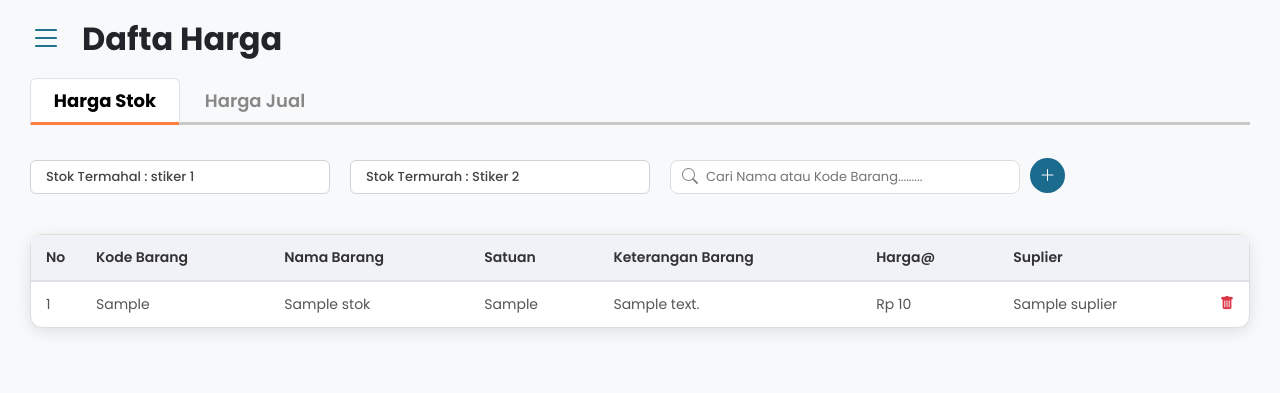
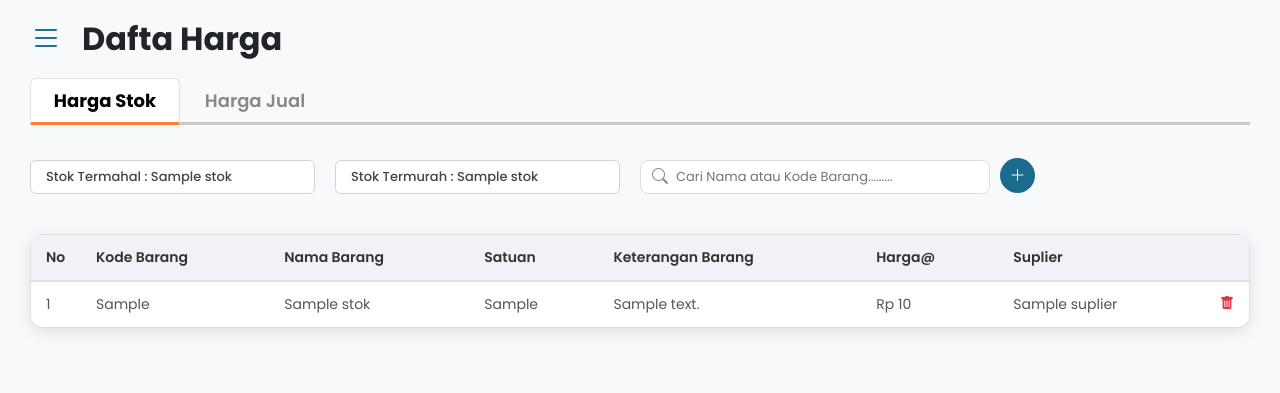
Before and after one commit to olookdev/Software_DSI, a Django app: page /daftar_harga/ in a window 1280 px wide. Shown: the part 70-463 px from the top of the page. Run offline with Django 5.2, Linux system fonts and the light colour scheme; tables that the repository leaves empty hold one stand-in row (values such as "Sample post").

Commit message:
halaman stok opname done

```diff
--- a/inventory/templates/components/info_cards.html
+++ b/inventory/templates/components/info_cards.html
@@ -19,11 +19,12 @@
         font-size: 13px;
         font-weight: 500;
         padding: 6px 15px;
-        width: 250px;
-        min-width: 180px;
+
+        width: fit-content;
+        min-width: 250px;
+
         outline: none;
         cursor: default;
         margin-right: 5px;
-        width: 300px;
     }
 </style>
--- a/inventory/templates/inventory/base.html
+++ b/inventory/templates/inventory/base.html
@@ -212,7 +212,6 @@
                 Piutang
             </a>
             <a href="{% url 'transaksi' %}" class="sidebar-link {% if request.resolver_match.url_name == 'transaksi' %}active{% endif %}">Transaksi</a>
-            <a href="{% url 'pengiriman' %}" class="sidebar-link {% if request.resolver_match.url_name == 'pengiriman' %}active{% endif %}">Pengiriman</a>
             <div style="margin-top: 50px;">
                 <hr>
                 <a href="#" class="sidebar-link text-muted">Export To Excel</a>
--- a/inventory/templates/inventory/daftar_harga.html
+++ b/inventory/templates/inventory/daftar_harga.html
@@ -1,6 +1,5 @@
 {% extends 'inventory/base.html' %}
 {% load humanize %}
-
 {% block page_title %}Dafta Harga{% endblock %}
 
 {% block content %}
@@ -21,8 +20,8 @@
     <div class="tab-pane fade show active" id="harga-stok" role="tabpanel" aria-labelledby="harga-stok-tab">
         <div class="action-bar">
             <div class="controls-group">
-                {% include 'components/info_cards.html' with label="Stok Termahal" value="stiker 1 " %}
-                {% include 'components/info_cards.html' with label="Stok Termurah" value="Stiker 2" %}
+                {% include 'components/info_cards.html' with label="Stok Termahal" value=stok_termahal %}
+                {% include 'components/info_cards.html' with label="Stok Termurah" value=stok_termurah %}
                 {% include 'components/search_bar.html' with placeholder_text="Cari Nama atau Kode Barang........." %}
                 {% include 'components/btn_plus.html' with modal_id="tambahhargastok" %}
             </div>
@@ -61,7 +60,7 @@
                         </tr>
                         {% empty %}
                         <tr>
-                            <td colspan="7" class="text-center">Belum ada data harga dari suplier.</td>
+                            <td colspan="8" class="text-center py-4 text-muted">Belum ada data harga dari suplier atau barang tidak ditemukan.</td>
                         </tr>
                         {% endfor %}
                     </tbody>
@@ -73,9 +72,9 @@
     <div class="tab-pane fade" id="harga-jual" role="tabpanel" aria-labelledby="harga-jual-tab">
         <div class="action-bar">
             <div class="controls-group">
-                {% include 'components/info_cards.html' with label="Barang Termahal" value="stiker 1" %}
-                {% include 'components/info_cards.html' with label="Barang Termurah" value="Stiker 2" %}
-                {% include 'components/search_bar.html' with placeholder_text="Cari..." %}
+                {% include 'components/info_cards.html' with label="Barang Termahal" value=produk_termahal %}
+                {% include 'components/info_cards.html' with label="Barang Termurah" value=produk_termurah %}
+                {% include 'components/search_bar.html' with placeholder_text="Cari Nama atau Kode Produk........." %}
                 {% include 'components/btn_plus.html' with modal_id="tambahhargajual" %}
             </div>
             <div class="table-container-shadow">
@@ -104,24 +103,16 @@
                             data-listrik="{{ hj.biaya_listrik }}"
                             data-keterangan="{{ hj.keterangan_produk|escapejs }}"
                             data-jual="{{ hj.harga_jual_akhir }}"
-                        data-bahan='[
-                            {% for b in hj.list_bahan.all %}
-                            {"id": "{{ b.barang.id }}", "nama": "{{ b.barang.nama_barang|escapejs }}", "harga": "{{ b.harga_stok_terpilih.harga_satuan|floatformat:0 }}"}{% if not forloop.last %},{% endif %}
-                            {% endfor %}
-                        ]'
+                            data-bahan='[{% for b in hj.list_bahan.all %}{"id": "{{ b.barang.id }}", "nama": "{{ b.barang.nama_barang|escapejs }}", "harga": "{{ b.harga_stok_terpilih.harga_satuan|floatformat:0 }}"}{% if not forloop.last %},{% endif %}{% endfor %}]'
                             ondblclick="pemicuModalEditJual(this)">
                             <td>{{ forloop.counter }}</td>
-
                             <td class="fw-bold text-secondary">{{ hj.kode_produk|default:"-" }}</td>
-
                             <td><strong>{{ hj.nama_produk }}</strong></td>
-
                             <td>
                                 {% for b in hj.list_bahan.all %}
                                     • {{ b.barang.nama_barang }} <span class="text-muted">({{ b.barang.kode_barang }})</span><br>
                                 {% empty %}-{% endfor %}
                             </td>
-
                             <td>{{ hj.keterangan_produk|default:"-" }}</td>
                             <td>Rp {{ hj.biaya_tenaga_kerja|floatformat:0|intcomma }}</td>
                             <td>Rp {{ hj.biaya_listrik|floatformat:0|intcomma }}</td>
@@ -140,7 +131,7 @@
                         </tr>
                         {% empty %}
                         <tr>
-                            <td colspan="10" class="text-center text-muted">Belum ada data harga jual.</td>
+                            <td colspan="10" class="text-center py-4 text-muted">Belum ada data harga jual atau produk tidak ditemukan.</td>
                         </tr>
                         {% endfor %}
                     </tbody>
@@ -904,6 +895,58 @@ function bukaModalEdit(idHarga, idBarang, idSuplier, hargaSatuan) {
     const modalStok = new bootstrap.Modal(modalStokElement);
     modalStok.show();
 }
+
+document.addEventListener("DOMContentLoaded", function() {
+    // Cari elemen tag input di dalam komponen search_bar
+    const searchInput = document.querySelector("#harga-search-container input[type='text']");
+    const searchForm = document.getElementById("form-search-harga");
+
+    if (searchInput) {
+        // Kembalikan kata kunci pencarian terakhir ke dalam kotak input agar tidak hilang pasca reload
+        searchInput.value = "{{ query|default:'' }}";
+
+        // Kirim pencarian ke server saat ditekan Enter
+        searchInput.addEventListener("keypress", function(e) {
+            if (e.key === "Enter") {
+                e.preventDefault();
+                searchForm.submit();
+            }
+        });
+
+        // Kirim ulang/reset pencarian otomatis jika teks dihapus kosong melompong
+        searchInput.addEventListener("input", function() {
+            if (this.value === "") {
+                searchForm.submit();
+            }
+        });
+    }
+});
+
+document.addEventListener("DOMContentLoaded", function() {
+    const searchInput = document.querySelector("#jual-search-container input[type='text']");
+    const searchForm = document.getElementById("form-search-jual");
+
+    if (searchInput) {
+        // Set value input dengan pencarian terakhir agar teksnya tidak hilang setelah reload
+        searchInput.name = "search_jual"; // Set atribut name input secara dinamis
+        searchInput.value = "{{ query_jual|default:'' }}";
+
+        // Cari data ketika menekan tombol Enter
+        searchInput.addEventListener("keypress", function(e) {
+            if (e.key === "Enter") {
+                e.preventDefault();
+                searchForm.submit();
+            }
+        });
+
+        // Auto reload table bersih jika user menghapus semua kata di kolom cari
+        searchInput.addEventListener("input", function() {
+            if (this.value === "") {
+                searchForm.submit();
+            }
+        });
+    }
+});
 </script>
 
 {% endblock %}
--- a/inventory/templates/inventory/data_customer.html
+++ b/inventory/templates/inventory/data_customer.html
@@ -3,7 +3,6 @@
 {% block content %}
 <div class="action-bar">
     <div class="controls-group">
-        {% include 'components/info_cards.html' with label="Penjualan Terbanyak" value=customer_terbanyak %}
         {% include 'components/search_bar.html' with placeholder_text="Cari Nama atau Kode Customer........." %}
         {% include 'components/btn_plus.html' with modal_id="tambahcustomer" %}
     </div>
--- a/inventory/views.py
+++ b/inventory/views.py
@@ -77,9 +77,6 @@ def list_stok(request):
         messages.success(request, f"Barang {v_nama} berhasil ditambahkan dengan kode {v_kode}!")
         return redirect('list_stok')
 
-    # =========================================================================
-    # LOGIKA GET (TAB & FILTER LIVE SEARCH)
-    # =========================================================================
     tab_aktif = request.GET.get('tab', 'list')
     context = {
         'tab_aktif': tab_aktif,
@@ -90,7 +87,6 @@ def list_stok(request):
         query = request.GET.get('search')
 
         if query:
-            # Menggunakan queryset hasil filter jika user melakukan live search
             stok = List_Stok.objects.filter(
                 Q(nama_barang__icontains=query) |
                 Q(kode_barang__icontains=query) |
@@ -99,7 +95,6 @@ def list_stok(request):
         else:
             stok = List_Stok.objects.all().select_related('jenis').order_by('id')
 
-        # Pembersihan karakter string untuk javascript data table aman
         for s in stok:
             if s.nama_barang:
                 s.nama_barang = s.nama_barang.replace('\r', '').replace('\n', ' ').replace("'", "\\'")
@@ -108,16 +103,12 @@ def list_stok(request):
             if s.ukuran:
                 s.ukuran = s.ukuran.replace('\r', '').replace('\n', ' ').replace("'", "\\'")
 
-        # --- PERBAIKAN COUNTER INFO CARDS ---
-        # Hitung akumulasi qty dari data queryset 'stok' yang aktif (jika di-search, angka ini ikut menyusut)
         total_qty_data = stok.aggregate(Sum('qty'))['qty__sum']
-        total_stok = int(total_qty_data) if total_qty_data else 0 # Ubah ke int agar tidak desimal di info card
+        total_stok = int(total_qty_data) if total_qty_data else 0
+        barang_terbanyak = stok.order_by('-qty').first()
 
-        # Ambil data barang dengan qty terbanyak berdasarkan filter yang sedang aktif
-        barang_terbanyak = stok.order_by('-qty').first()
         if barang_terbanyak and barang_terbanyak.qty > 0:
-            # Contoh hasil: "Banner Flexi (150 Pcs)"
-            pemakaian_info = f"{barang_terbanyak.nama_barang} ({barang_terbanyak.qty} {barang_terbanyak.satuan or ''})"
+            pemakaian_info = f"{barang_terbanyak.nama_barang}"
         else:
             pemakaian_info = "-"
 
@@ -361,19 +352,31 @@ def daftar_harga(request):
             harga_satuan=harga
         )
         return redirect('daftar_harga')
+    query = request.GET.get('search', '')
 
-    data_harga_stok = HargaStok.objects.all().select_related('barang', 'suplier').order_by('-id')
+    data_harga_stok = HargaStok.objects.all().select_related('barang', 'suplier')
 
+    if query:
+        data_harga_stok = data_harga_stok.filter(
+            Q(barang__nama_barang__icontains=query) |
+            Q(barang__kode_barang__icontains=query)
+        )
+
+    data_harga_stok = data_harga_stok.order_by('-id')
+    termahal_obj = HargaStok.objects.all().select_related('barang').order_by('-harga_satuan').first()
+    termurah_obj = HargaStok.objects.all().select_related('barang').order_by('harga_satuan').first()
+    stok_termahal = f"{termahal_obj.barang.nama_barang}" if termahal_obj else "-"
+    stok_termurah = f"{termurah_obj.barang.nama_barang}" if termurah_obj else "-"
     pilihan_barang = List_Stok.objects.all().select_related('jenis').order_by('nama_barang')
     barang_data = []
 
     for barang in pilihan_barang:
         id_angka_barang = int(barang.id)
-        stok_termahal = HargaStok.objects.filter(barang_id=id_angka_barang).order_by('-harga_satuan').first()
+        stok_termahal_item = HargaStok.objects.filter(barang_id=id_angka_barang).order_by('-harga_satuan').first()
 
-        if stok_termahal:
-            harga_termahal = stok_termahal.harga_satuan
-            id_stok = stok_termahal.id
+        if stok_termahal_item:
+            harga_termahal = stok_termahal_item.harga_satuan
+            id_stok = stok_termahal_item.id
         else:
             harga_termahal = 0
             id_stok = None
@@ -393,6 +396,9 @@ def daftar_harga(request):
         'semua_suplier': Suplier.objects.all(),
         'semua_barang': pilihan_barang,
         'harga_jual_list': HargaJual.objects.prefetch_related('list_bahan__barang', 'list_bahan__harga_stok_terpilih').all().order_by('id'),
+        'stok_termahal': stok_termahal,
+        'stok_termurah': stok_termurah,
+        'query': query,
     }
     return render(request, 'inventory/daftar_harga.html', context)
 
@@ -417,35 +423,98 @@ def hapus_harga(request, id):
 # =====================harga jual=====================
 def daftar_harga_jual(request):
     if request.method == "POST":
-        v_nama_produk = request.POST.get('nama_produk')
-        v_tenaga = float(request.POST.get('biaya_tenaga') or 0)
-        v_listrik = float(request.POST.get('biaya_listrik') or 0)
-        v_keterangan = request.POST.get('keterangan_produk')
-        v_jual = float(request.POST.get('harga_jual_akhir') or 0)
-        id_bahan_terpilih = request.POST.getlist('bahan_terpilih')
+        if 'nama_produk' in request.POST:
+            v_nama_produk = request.POST.get('nama_produk')
+            v_tenaga = float(request.POST.get('biaya_tenaga') or 0)
+            v_listrik = float(request.POST.get('biaya_listrik') or 0)
+            v_keterangan = request.POST.get('keterangan_produk')
+            v_jual = float(request.POST.get('harga_jual_akhir') or 0)
+            id_bahan_terpilih = request.POST.getlist('bahan_terpilih')
 
-        if v_nama_produk and id_bahan_terpilih:
-            produk_baru = HargaJual.objects.create(
-                nama_produk=v_nama_produk,
-                biaya_tenaga_kerja=v_tenaga,
-                biaya_listrik=v_listrik,
-                keterangan_produk=v_keterangan,
-                harga_jual_akhir=v_jual
-            )
+            if v_nama_produk and id_bahan_terpilih:
+                produk_baru = HargaJual.objects.create(
+                    nama_produk=v_nama_produk,
+                    biaya_tenaga_kerja=v_tenaga,
+                    biaya_listrik=v_listrik,
+                    keterangan_produk=v_keterangan,
+                    harga_jual_akhir=v_jual
+                )
 
-            for barang_id in id_bahan_terpilih:
-                if barang_id:
-                    stok_termahal = HargaStok.objects.filter(barang_id=barang_id).order_by('-harga_satuan').first()
+                for barang_id in id_bahan_terpilih:
+                    if barang_id:
+                        stok_termahal = HargaStok.objects.filter(barang_id=barang_id).order_by('-harga_satuan').first()
+                        if stok_termahal:
+                            HargaJualBahan.objects.create(
+                                harga_jual=produk_baru,
+                                barang_id=barang_id,
+                                harga_stok_terpilih=stok_termahal
+                            )
+            return redirect('/daftar_harga/#harga-jual')
 
-                    if stok_termahal:
-                        HargaJualBahan.objects.create(
-                            harga_jual=produk_baru,
-                            barang_id=barang_id,
-                            harga_stok_terpilih=stok_termahal
-                        )
+        else:
+            barang_id = request.POST.get('barang')
+            suplier_id = request.POST.get('suplier')
+            harga = request.POST.get('harga_satuan')
+            HargaStok.objects.create(barang_id=barang_id, suplier_id=suplier_id, harga_satuan=harga)
+            return redirect('daftar_harga')
 
-        return redirect('/daftar_harga/#harga-jual')
-    return redirect('/daftar_harga/#harga-jual')
+    query_jual = request.GET.get('search_jual', '')
+
+    try:
+        harga_jual_query = HargaJual.objects.prefetch_related('list_bahan__barang', 'list_bahan__harga_stok_terpilih').all()
+    except Exception:
+        harga_jual_query = HargaJual.objects.all()
+
+    if query_jual:
+        harga_jual_query = harga_jual_query.filter(
+            Q(nama_produk__icontains=query_jual) |
+            Q(kode_produk__icontains=query_jual)
+        )
+
+    harga_jual_list = harga_jual_query.order_by('id')
+    jual_termahal_obj = HargaJual.objects.all().order_by('-harga_jual_akhir').first()
+    jual_termurah_obj = HargaJual.objects.all().order_by('harga_jual_akhir').first()
+
+    if jual_termahal_obj and jual_termahal_obj.nama_produk:
+        produk_termahal = f"{jual_termahal_obj.nama_produk} (Rp {int(jual_termahal_obj.harga_jual_akhir):,})"
+    else:
+        produk_termahal = "-"
+
+    if jual_termurah_obj and jual_termurah_obj.nama_produk:
+        produk_termurah = f"{jual_termurah_obj.nama_produk} (Rp {int(jual_termurah_obj.harga_jual_akhir):,})"
+    else:
+        produk_termurah = "-"
+
+    data_harga_stok = HargaStok.objects.all().select_related('barang', 'suplier').order_by('-id')
+    pilihan_barang = List_Stok.objects.all().select_related('jenis').order_by('nama_barang')
+    barang_data = []
+
+    for barang in pilihan_barang:
+        id_angka_barang = int(barang.id)
+        stok_termahal_item = HargaStok.objects.filter(barang_id=id_angka_barang).order_by('-harga_satuan').first()
+        harga_termahal = stok_termahal_item.harga_satuan if stok_termahal_item else 0
+        id_stok = stok_termahal_item.id if stok_termahal_item else None
+
+        barang_data.append({
+            'id': barang.id,
+            'kode_barang': barang.kode_barang,
+            'nama_barang': barang.nama_barang,
+            'keterangan': barang.keterangan or '-',
+            'harga': float(harga_termahal) if harga_termahal else 0,
+            'id_stok': id_stok,
+        })
+
+    context = {
+        'harga_list': data_harga_stok,
+        'barang_data': barang_data,
+        'semua_suplier': Suplier.objects.all(),
+        'semua_barang': pilihan_barang,
+        'harga_jual_list': harga_jual_list,
+        'produk_termahal': produk_termahal,
+        'produk_termurah': produk_termurah,
+        'query_jual': query_jual,
+    }
+    return render(request, 'inventory/daftar_harga.html', context)
 
 def edit_harga_jual(request):
     if request.method == "POST":
```
Also changed, not shown: inventory/migrations/0021_stokopname.py (added). Lines whose indentation alone changed are shown as unchanged.
